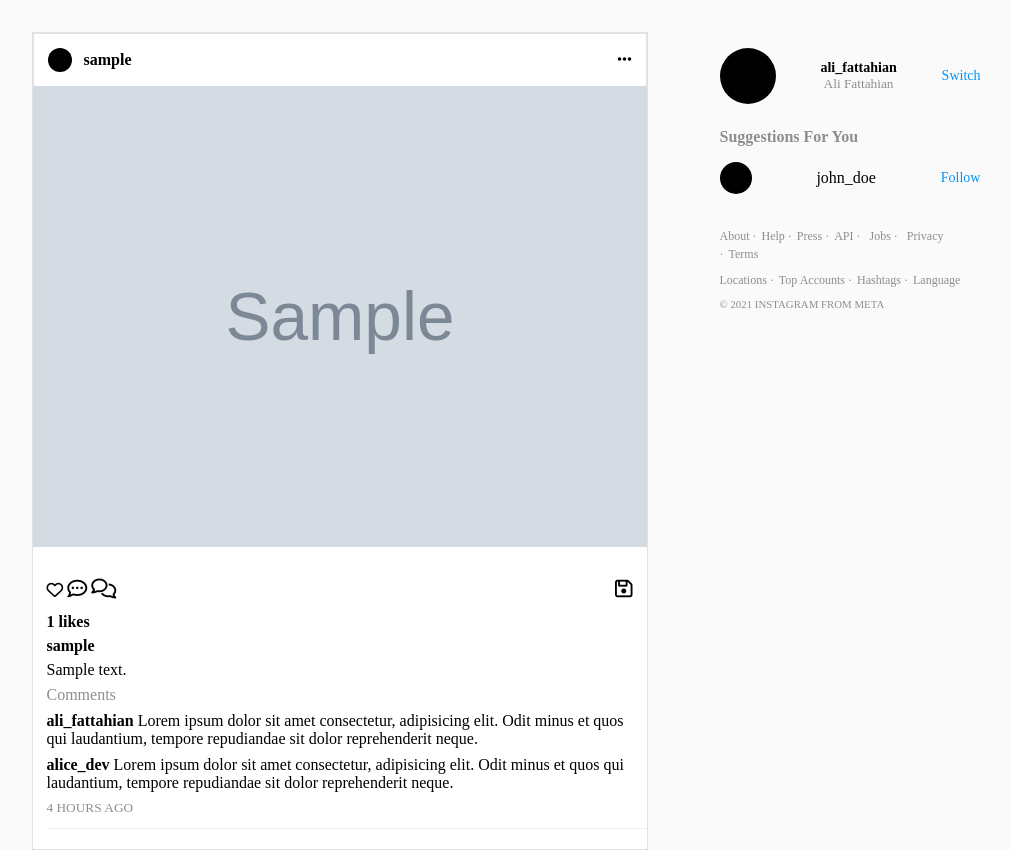
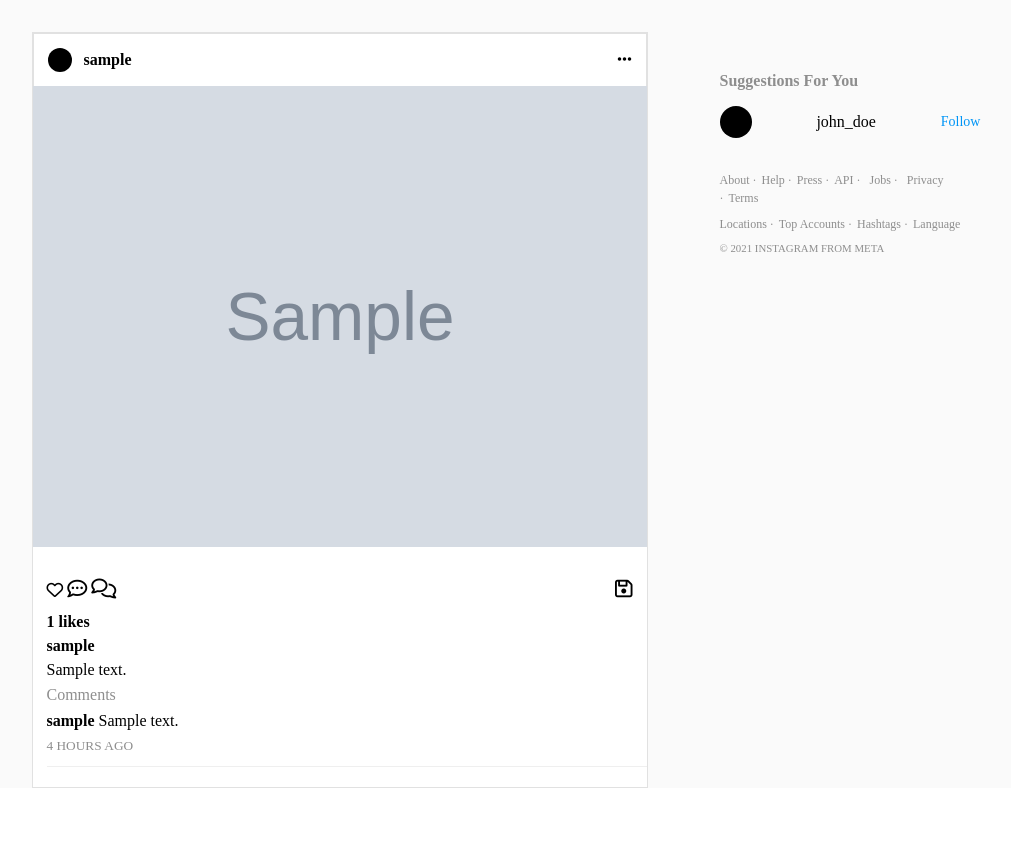
Before and after one commit to Ali-Fattahian/instagram-clone, a Django app: page /homepage/ in a window 1280 px wide. Shown: the part 63-913 px from the top of the page, without its empty margins (120-1131 px from the left). After the commit the page ends 851 px from the top, so only its background shows below. Run offline with Django 4.2, Linux system fonts and the light colour scheme; tables that the repository leaves empty hold one stand-in row (values such as "Sample post"); grey boxes marked "Sample" are stand-in pictures; some libraries are stand-ins or nearby versions.

Commit message:
show real comments in homepage and do not display follow and unfollow button for the profile owner (temp solution)

```diff
--- a/instagram_clone/core/templates/core/homepage.html
+++ b/instagram_clone/core/templates/core/homepage.html
@@ -14,7 +14,7 @@
     <header id="header">
       <div class="nav-container">
         <section class="navbar">
-          <a href="#"
+          <a href="{% url 'core:homepage' %}"
             ><div class="instagram-icon">
               <img
                 src="{% static 'images/instagram-wordmark-small.png' %}"
@@ -50,7 +50,7 @@
                 <div class="post__profile-links">
                   <div class="poster__picture"></div>
                   <div class="poster__username">
-                    <a href="#">{{ post.profile.username }}</a>
+                    <a href="{% url 'core:user-account' post.profile.slug %}">{{ post.profile.username }}</a>
                   </div>
                 </div>
                 <div class="poster-more"><i class="fas fa-ellipsis-h"></i></div>
@@ -87,22 +87,14 @@
               <div class="post__comments">
                 <p class="comments__title">Comments</p>
                 <div class="comments">
+                  {% for comment in post.comments.all %}
                   <div class="comment">
-                    <a href="#" class="comment__author">ali_fattahian</a>
+                    <a href="{% url 'core:user-account' comment.profile.slug %}" class="comment__author">{{ comment.profile.username }}</a>
                     <p class="comment__content">
-                      Lorem ipsum dolor sit amet consectetur, adipisicing elit.
-                      Odit minus et quos qui laudantium, tempore repudiandae sit
-                      dolor reprehenderit neque.
+                      {{ comment.content }}
                     </p>
                   </div>
-                  <div class="comment">
-                    <a href="#" class="comment__author">alice_dev</a>
-                    <p class="comment__content">
-                      Lorem ipsum dolor sit amet consectetur, adipisicing elit.
-                      Odit minus et quos qui laudantium, tempore repudiandae sit
-                      dolor reprehenderit neque.
-                    </p>
-                  </div>
+                  {% endfor %}
                 </div>
                 <div class="post__date-created">
                   <small>4 HOURS AGO</small>
@@ -130,16 +122,18 @@
           </div>
           <div class="spacefiller"></div>
           <div class="suggestions">
+            {% if request.user.is_authenticated %}
             <div class="user-account">
               <div class="user-profile__picture">
                 <div class="img"></div>
               </div>
               <div class="user-info">
-                <a href="#">ali_fattahian</a>
-                <small>Ali Fattahian</small>
+                <a href="{% url 'core:user-account' request.user.profile.slug %}">{{ request.user.profile.username }}</a>
+                <small>{{ request.user.profile.first_name }} {{ request.user.profile.last_name }}</small>
               </div>
-              <a href="#">Switch</a>
+              <a href="{% url 'core:user-account' request.user.profile.slug %}">Switch</a>
             </div>
+            {% endif %}
             <div class="suggestion-accounts">
               <div class="suggestion-accounts__header">
                 <h4>Suggestions For You</h4>
--- a/instagram_clone/core/templates/core/user-account.html
+++ b/instagram_clone/core/templates/core/user-account.html
@@ -54,7 +54,7 @@
                 {% if request.user.is_authenticated %}
                 {% if request_user_is_follower %}
                 <a href="#" class="user-send-message">Message</a>
-                <form method="post">
+                <form method="post" style="{% if request.user.profile == profile %} display:none;{% endif %}"><!--Temp should add an edit link instead of follow or unfollow for users profile page-->
                   {% csrf_token %}
                   <input type="hidden" name="user-unfollow" value="True">
                   <button type="submit" class="user-unfollow"
@@ -62,7 +62,7 @@
                   ></button>
                 </form>
                 {% else %}
-                <form method="post">
+                <form method="post" style="{% if request.user.profile == profile %} display:none;{% endif %}"><!--Temp should add an edit link instead of follow or unfollow for users profile page-->
                   {% csrf_token %}
                   <input type="hidden" name="user-follow" value="True">
                   <button type="submit" class="user-follow">Follow</button>
```
